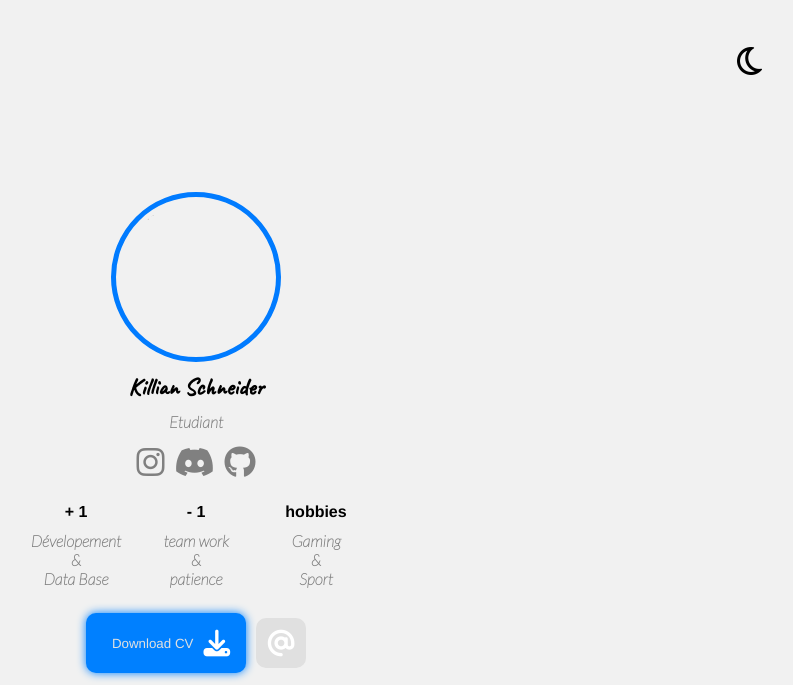
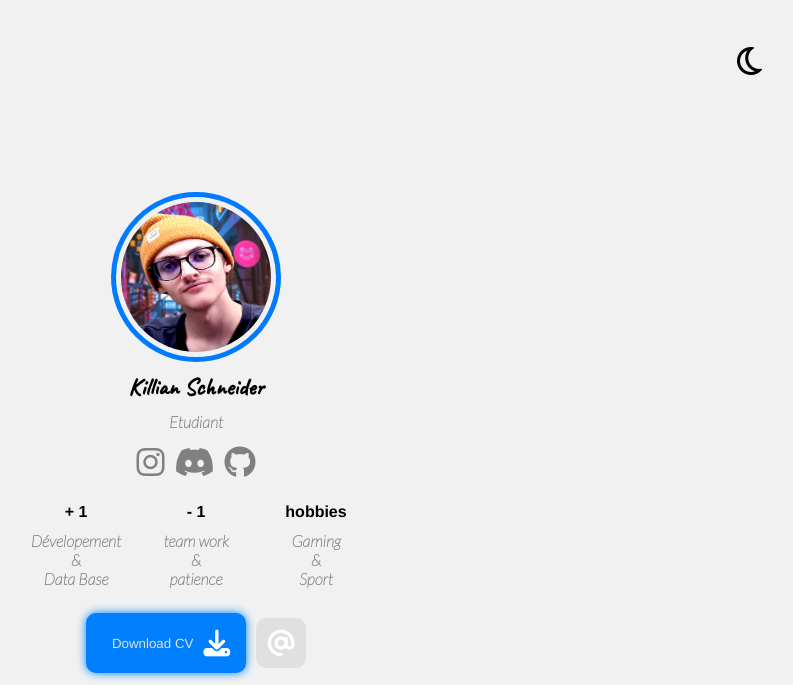
Before and after one commit to yoschigamer/portfolio, a plain HTML site: page index.html in a window 1280 px wide. Shown: the top 685 px of the page, without its empty margins (444-1237 px from the left). Drawn offline with Linux system fonts and the light colour scheme; the site is published under a folder, as on GitHub Pages, so addresses that start at the root find nothing.

Commit message:
Update index.html

```diff
--- a/index.html
+++ b/index.html
@@ -18,7 +18,7 @@
     <section
         style="width: 500px; height: 500px; border-radius: 30px; display: flex; flex-direction: column; justify-content: center; align-items: center;">
         <article class="profile" style="flex-direction: column;">
-            <img style="width: 150px; height: 150px; border-radius: 100%;" draggable="false" src="/img/pp.png" alt="pp"
+            <img style="width: 150px; height: 150px; border-radius: 100%;" draggable="false" src="./img/pp.png" alt="pp"
                 style="border-radius: 100%;">
             <h1>Killian Schneider</h1>
             <p>Etudiant</p>
```
